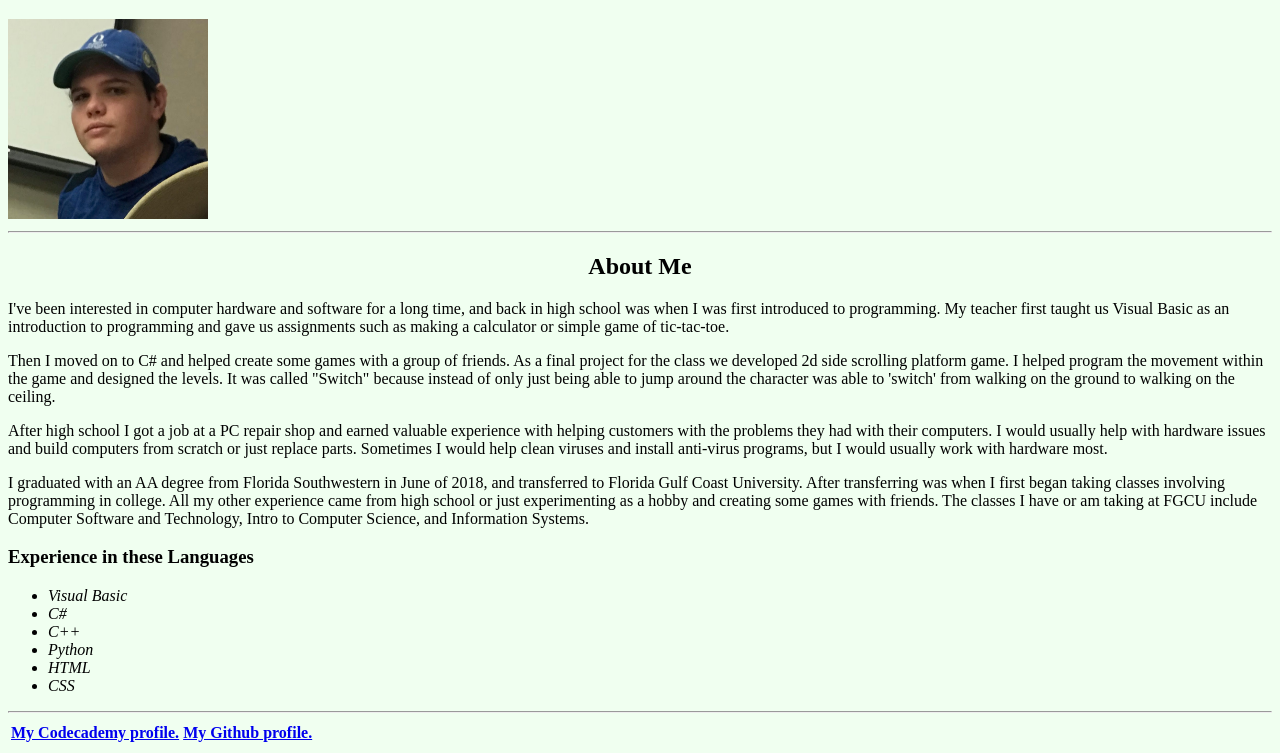
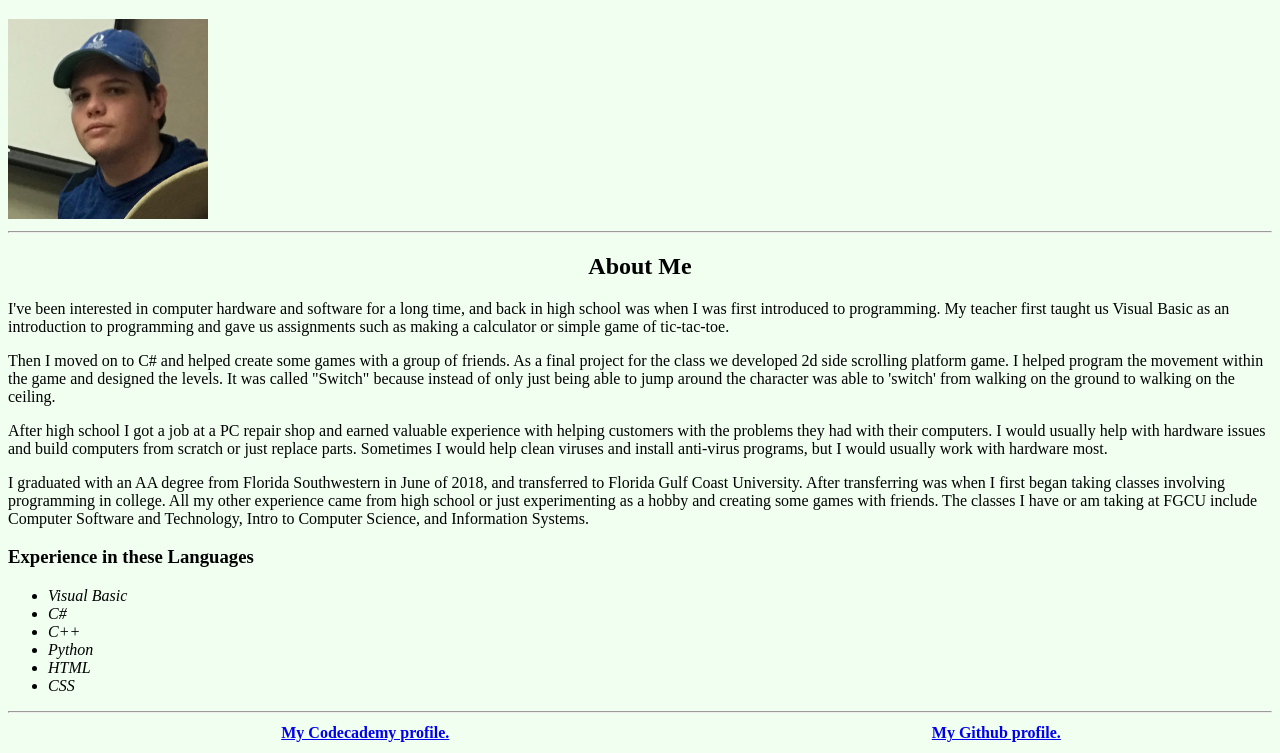
Before and after one commit to jpick19/jpick19.github.io, a plain HTML site: page index.html in a window 1280 px wide. Shown: the part 67-820 px from the top of the page. Drawn offline with Linux system fonts and the light colour scheme.

Commit message:
Update index.html

```diff
--- a/index.html
+++ b/index.html
@@ -37,7 +37,7 @@
         <li><em>CSS</em></li>
     </ul> <!-- List of languages I've used before -->
     <hr>
-    <table style="width: 100">
+    <table style="width: 100%">
     <tr>
         <th><a href="https://www.codecademy.com/jpick19#completed">My Codecademy profile.</a></th>
         <th><a href="https://github.com/jpick19">My Github profile.</a></th>
```
